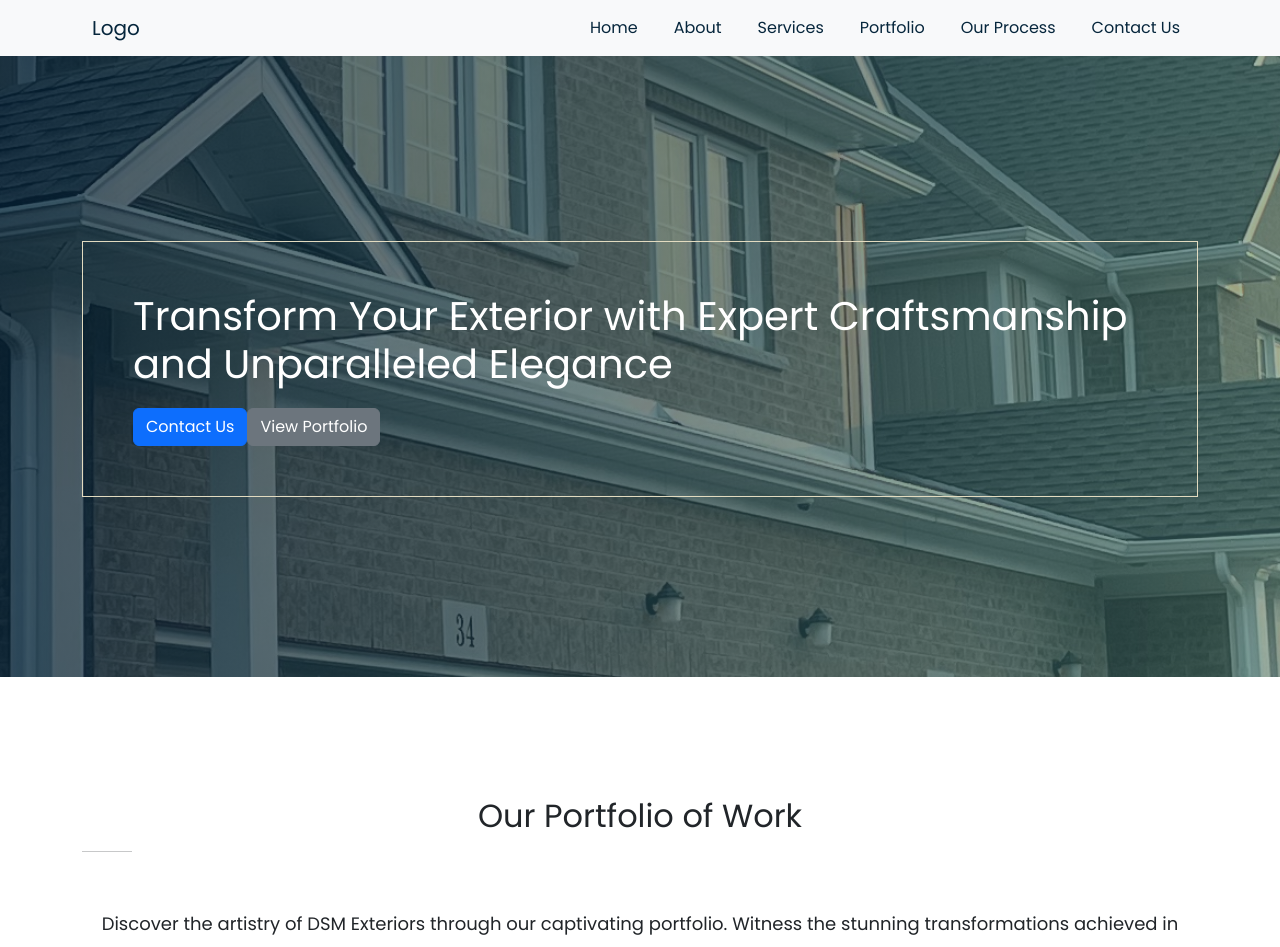
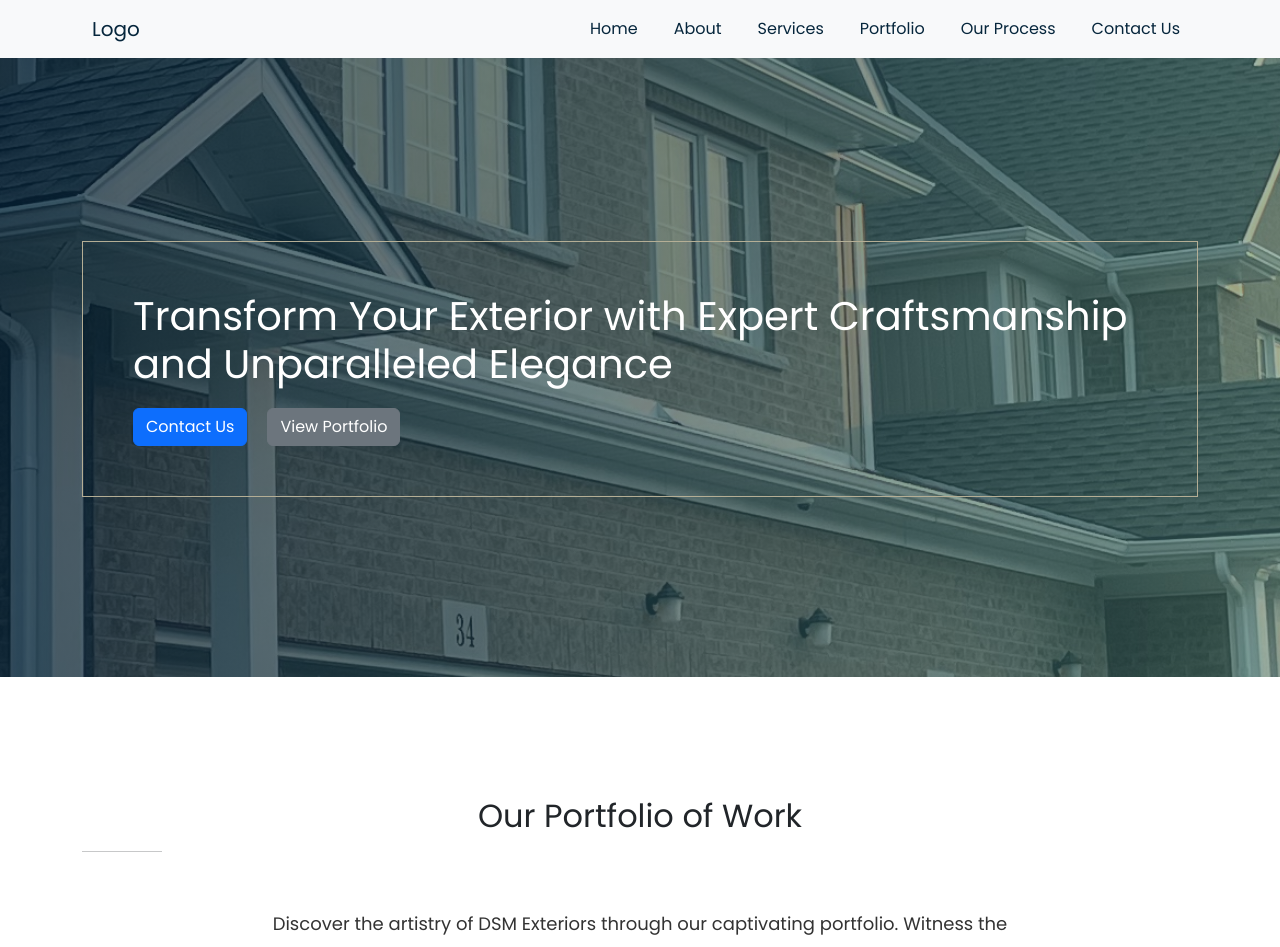
Before and after one commit to dsmexteriors/dsm, a Next.js app: page / in a window 1280 px wide. Shown: the top 947 px of the page. Built offline with nearby package versions, Linux system fonts and the light colour scheme.

Commit message:
continue styling home

```diff
--- a/components/hero/Hero.module.scss
+++ b/components/hero/Hero.module.scss
@@ -20,5 +20,12 @@
       font-weight: 500;
       margin-bottom: 20px;
     }
+    .btn-secondary {
+      margin-left: 20px;
+      @include bp-tablet-sm {
+        margin-left: 0px;
+        margin-top: 10px;
+      }
+    }
   }
 }
--- a/components/hero/Hero.tsx
+++ b/components/hero/Hero.tsx
@@ -21,7 +21,7 @@ const Hero: React.FC<HeroProps> = ({ title, primaryBtnText, primaryBtnLink, seco
             <Link className="btn btn-primary" href={primaryBtnLink}>
               {primaryBtnText}
             </Link>
-            <Link className="btn btn-secondary" href={secondaryBtnLink}>
+            <Link className={`btn btn-secondary ${styles["btn-secondary"]}`} href={secondaryBtnLink}>
               {secondaryBtnText}
             </Link>
           </div>
--- a/components/shared/nav/Navigation.tsx
+++ b/components/shared/nav/Navigation.tsx
@@ -42,7 +42,9 @@ export default function Navigation() {
             <Nav className="ms-auto">
               <>
                 {navItems.map((i) => (
-                  <Nav.Link href={i.link}>{i.name}</Nav.Link>
+                  <Nav.Link key={i.name} href={i.link}>
+                    {i.name}
+                  </Nav.Link>
                 ))}
               </>
             </Nav>
--- a/src/pages/_app.tsx
+++ b/src/pages/_app.tsx
@@ -1,6 +1,7 @@
 import "@/styles/globals.css";
 import "../styles/general.scss";
 import "../styles/typography.scss";
+import "../styles/button.scss";
 import type { AppProps } from "next/app";
 import { Poppins } from "next/font/google";
 import Navigation from "../../components/shared/nav/Navigation";
--- a/src/styles/button.scss
+++ b/src/styles/button.scss
@@ -1,19 +1,33 @@
-@import "/styles/breakpoints.scss";
-@import "/styles/variables.scss";
+@import "../styles/breakpoints.scss";
+@import "../styles/variables.scss";
 
-.btn-primary {
-  background-color: $cyan;
+.btn {
   border: none;
   border-radius: 0;
-  padding: 20px 40px 20px 40px;
+  padding: 20px 30px 20px 30px;
   font-size: 18px;
   font-weight: bold;
-  &:hover {
-    background-color: $green;
-  }
   @include bp-tablet-sm {
     font-size: 16px;
     padding: 16px;
     width: 100%;
   }
 }
+
+.btn-primary,
+.btn-secondary {
+  &:hover {
+    background-color: $baige;
+    border: 1px solid $baige;
+  }
+}
+
+.btn-primary {
+  background-color: $green;
+  border: 1px solid $green;
+}
+
+.btn-secondary {
+  background-color: rgba(0, 0, 0, 0);
+  border: 1px solid $baige;
+}
--- a/src/styles/general.scss
+++ b/src/styles/general.scss
@@ -66,7 +66,7 @@ img {
 }
 
 hr {
-  width: 50px;
+  width: 80px;
   margin: 0 auto;
   border-top: 1px solid $baige;
   padding: 20px 0px 20px 0px;
--- a/src/styles/home-portfolio.module.scss
+++ b/src/styles/home-portfolio.module.scss
@@ -6,4 +6,10 @@
   @include bp-tablet-sm {
     padding: 40px 0px 40px 0px;
   }
+  p {
+    width: 70%;
+    text-align: center;
+    margin: 0 auto;
+    padding-bottom: 20px;
+  }
 }
--- a/src/styles/typography.scss
+++ b/src/styles/typography.scss
@@ -45,6 +45,8 @@ a,
 ul,
 ol {
   font-size: 18px;
+  color: $black;
+  line-height: 1.6;
 }
 
 p,
--- a/src/styles/variables.scss
+++ b/src/styles/variables.scss
@@ -1,4 +1,5 @@
 $white: #fff;
-$baige: #e2dbc0;
+$baige: #b4ae95;
 $green: #4c837a;
 $blue: #06263c;
+$black: #333333;
```
